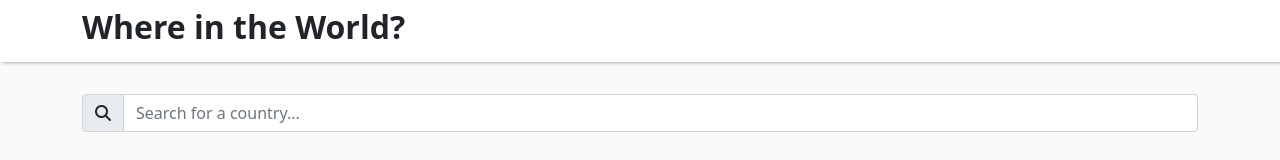
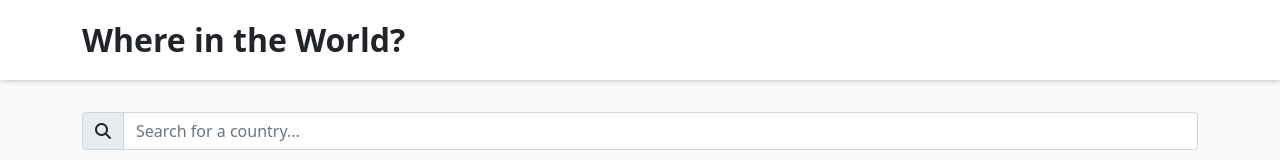
Before and after one commit to gmkumaran87/rest-countries-flags, a plain HTML site: page index.html in a window 1280 px wide. Shown: the top 160 px of the page. Drawn offline with nearby package versions, Linux system fonts and the light colour scheme; grey boxes are pictures that could not be loaded.

Commit message:
Nav bar heading changes done

```diff
--- a/style.css
+++ b/style.css
@@ -16,13 +16,14 @@ nav {
     width: 100%;
     font-family: inherit;
     background-color: #fff;
-    padding: 1.75rem;
-    box-shadow: 2px 0px 4px rgba(0, 0, 0, .5);
+    padding: 2rem 1.75rem;
+    box-shadow: 1px 0px 6px rgba(0, 0, 0, .3);
 }
 
 .title-header {
     font-family: inherit;
     font-weight: 800;
+    margin: .81rem 0;
 }
 
 .search-section,
```
